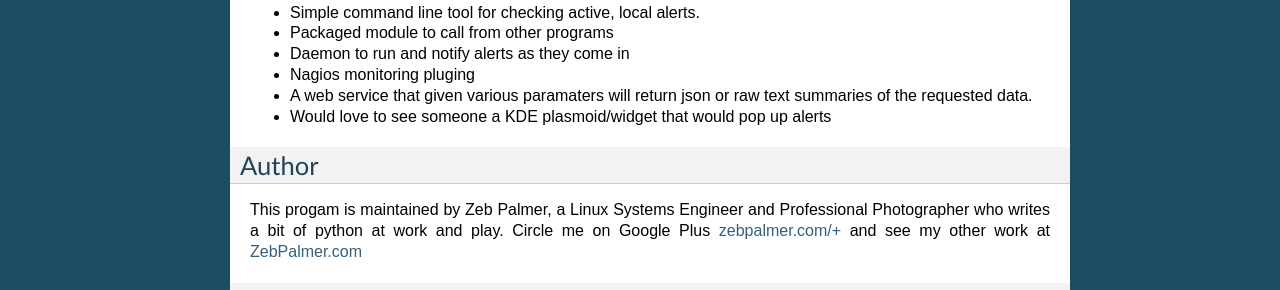
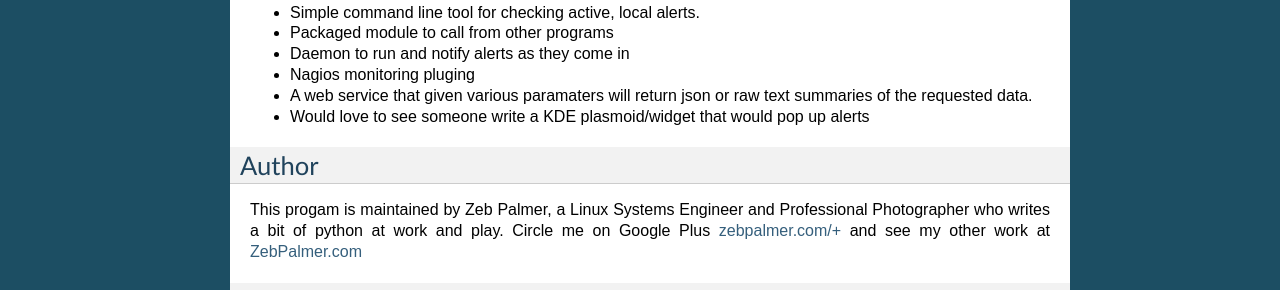
Before and after one commit to zebpalmer/WeatherAlerts, a Sphinx documentation site: the page built from docs/about.rst, in a window 1280 px wide. Shown: the part 640-930 px from the top of the page. Built offline with Sphinx 7.4.7, drawn with Linux system fonts in a browser that asks for light colours.

Commit message:
Update about.rst
added a word

```diff
--- a/docs/about.rst
+++ b/docs/about.rst
@@ -38,7 +38,7 @@ Use cases that I am considering in the development of WeatherAlerts.
 - Daemon to run and notify alerts as they come in
 - Nagios monitoring pluging
 - A web service that given various paramaters will return json or raw text summaries of the requested data.
-- Would love to see someone a KDE plasmoid/widget that would pop up alerts
+- Would love to see someone write a KDE plasmoid/widget that would pop up alerts
 
 
 
```
